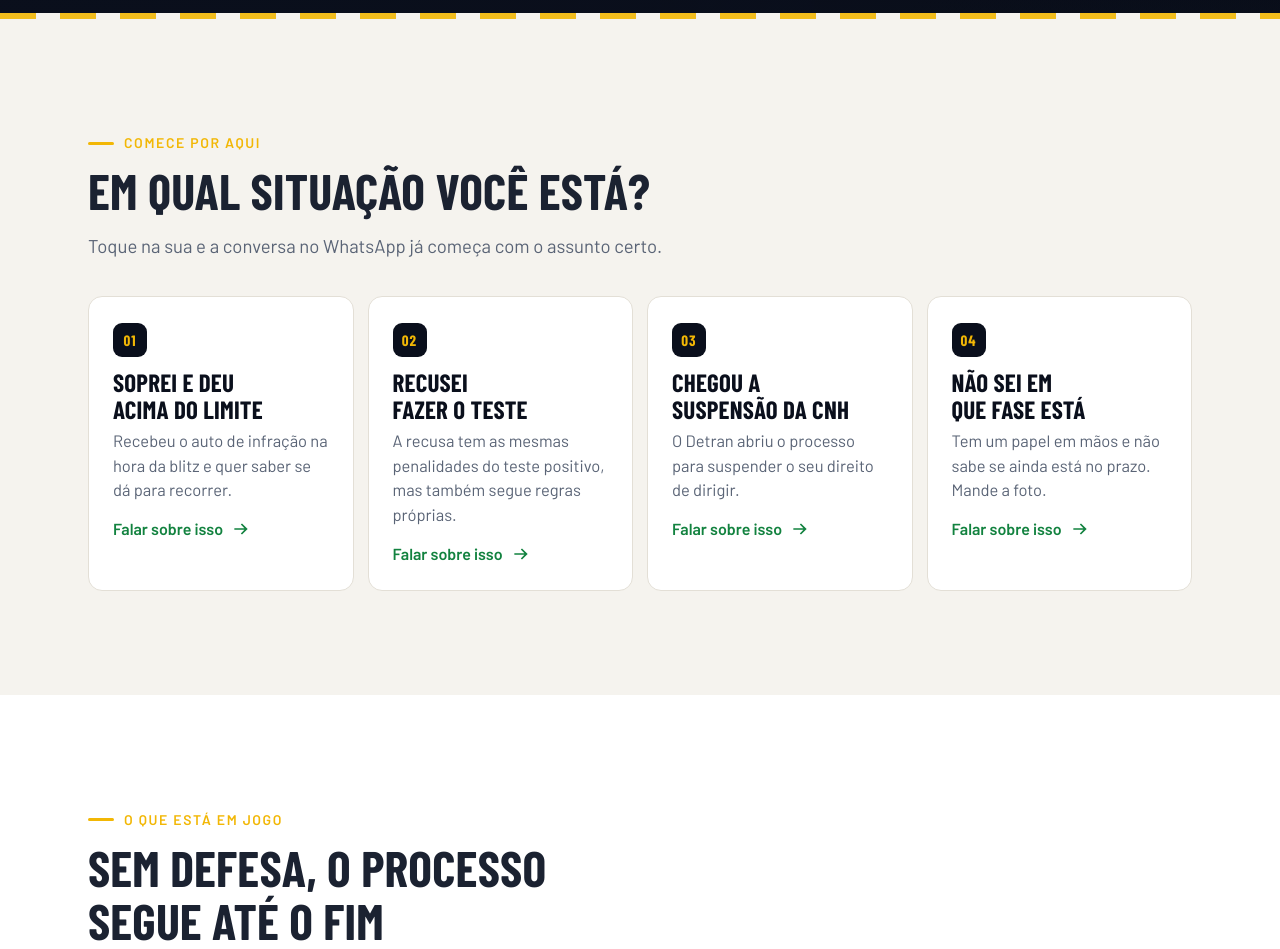
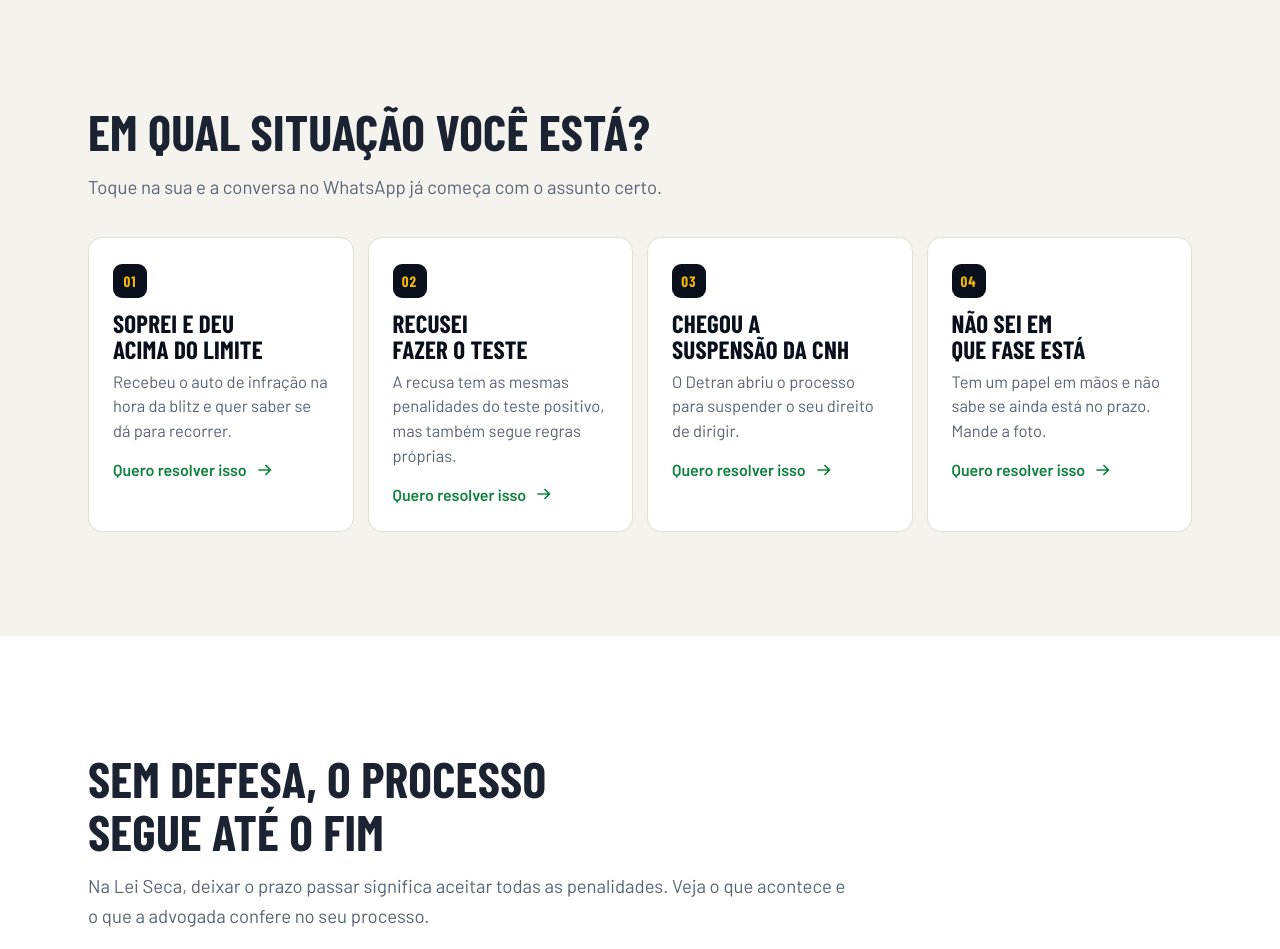
Before and after one commit to agenciapongui/lp-bafometro-rebeka, a plain HTML site: page index.html in a window 1280 px wide. Shown: the part 900-1849 px from the top of the page. Drawn offline with Linux system fonts and the light colour scheme.

Commit message:
Ajustes: escurece overlay do hero, remove eyebrow amarelo, troca CTA dos cards
Co-Authored-By: Claude Opus 4.8 <noreply@anthropic.com>

```diff
--- a/index.html
+++ b/index.html
@@ -86,9 +86,9 @@ svg.i{width:1em;height:1em;flex:none;fill:currentColor}
 .hero__bg,.hero__bg img{position:absolute;inset:0;width:100%;height:100%;object-fit:cover;z-index:-2}
 .hero__bg img{object-position:62% 50%}
 .hero::after{content:"";position:absolute;inset:0;z-index:-1;
-  background:linear-gradient(180deg,rgba(10,15,28,.72) 0%,rgba(10,15,28,.66) 30%,rgba(10,15,28,.86) 62%,rgba(10,15,28,.98) 100%)}
+  background:linear-gradient(180deg,rgba(10,15,28,.86) 0%,rgba(10,15,28,.82) 32%,rgba(10,15,28,.92) 64%,rgba(10,15,28,.99) 100%)}
 .hero__main{position:relative;padding-top:96px;padding-bottom:44px;display:grid;gap:36px}
-.eyebrow{display:inline-flex;align-items:center;gap:10px;font:600 14px/1 var(--body);letter-spacing:1.6px;text-transform:uppercase;color:var(--amber)}
+.eyebrow{display:none;align-items:center;gap:10px;font:600 14px/1 var(--body);letter-spacing:1.6px;text-transform:uppercase;color:var(--amber)}
 .eyebrow::before{content:"";width:26px;height:3px;border-radius:2px;background:var(--amber)}
 .hero h1{font-size:clamp(36px,9.4vw,62px);margin:16px 0 18px;text-transform:uppercase}
 .hero h1 .hl{color:var(--amber)}
@@ -401,25 +401,25 @@ document.documentElement.className += " js";
         <span class="case__n">01</span>
         <h3>Soprei e deu acima do limite</h3>
         <p>Recebeu o auto de infração na hora da blitz e quer saber se dá para recorrer.</p>
-        <span class="case__go">Falar sobre isso <svg class="i"><use href="#i-arrow"/></svg></span>
+        <span class="case__go">Quero resolver isso <svg class="i"><use href="#i-arrow"/></svg></span>
       </a>
       <a class="case reveal" href="https://api.whatsapp.com/send?phone=5584987571254&amp;text=Ol%C3%A1%2C%20Dra.%20Rebeka!%20Vim%20pelo%20site.%20Recusei%20o%20teste%20do%20baf%C3%B4metro%20e%20quero%20entender%20o%20que%20pode%20ser%20feito." data-wa="recusa" data-cta="situacao-recusa" target="_blank" rel="noopener">
         <span class="case__n">02</span>
         <h3>Recusei fazer o teste</h3>
         <p>A recusa tem as mesmas penalidades do teste positivo, mas também segue regras próprias.</p>
-        <span class="case__go">Falar sobre isso <svg class="i"><use href="#i-arrow"/></svg></span>
+        <span class="case__go">Quero resolver isso <svg class="i"><use href="#i-arrow"/></svg></span>
       </a>
       <a class="case reveal" href="https://api.whatsapp.com/send?phone=5584987571254&amp;text=Ol%C3%A1%2C%20Dra.%20Rebeka!%20Vim%20pelo%20site.%20Recebi%20a%20notifica%C3%A7%C3%A3o%20de%20suspens%C3%A3o%20da%20CNH%20por%20Lei%20Seca%20e%20preciso%20de%20orienta%C3%A7%C3%A3o." data-wa="suspensao" data-cta="situacao-suspensao" target="_blank" rel="noopener">
         <span class="case__n">03</span>
         <h3>Chegou a suspensão da CNH</h3>
         <p>O Detran abriu o processo para suspender o seu direito de dirigir.</p>
-        <span class="case__go">Falar sobre isso <svg class="i"><use href="#i-arrow"/></svg></span>
+        <span class="case__go">Quero resolver isso <svg class="i"><use href="#i-arrow"/></svg></span>
       </a>
       <a class="case reveal" href="https://api.whatsapp.com/send?phone=5584987571254&amp;text=Ol%C3%A1%2C%20Dra.%20Rebeka!%20Vim%20pelo%20site.%20Tenho%20uma%20multa%20da%20Lei%20Seca%20e%20n%C3%A3o%20sei%20em%20que%20fase%20est%C3%A1%20nem%20se%20ainda%20estou%20no%20prazo." data-wa="prazo" data-cta="situacao-prazo" target="_blank" rel="noopener">
         <span class="case__n">04</span>
         <h3>Não sei em que fase está</h3>
         <p>Tem um papel em mãos e não sabe se ainda está no prazo. Mande a foto.</p>
-        <span class="case__go">Falar sobre isso <svg class="i"><use href="#i-arrow"/></svg></span>
+        <span class="case__go">Quero resolver isso <svg class="i"><use href="#i-arrow"/></svg></span>
       </a>
     </div>
   </div>
```
